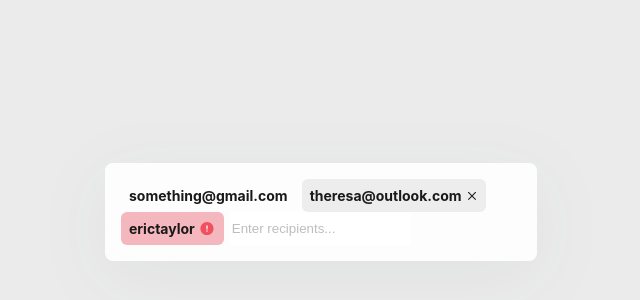
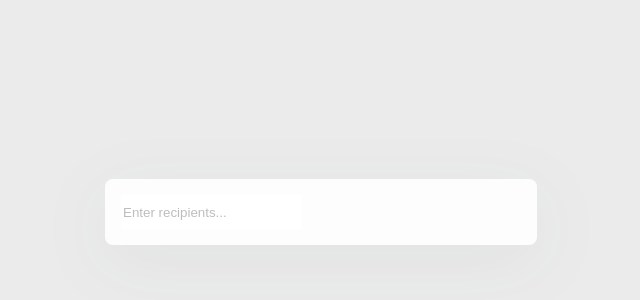
Before and after one commit to radhasatam/email-input, a React (Create React App) app: page / in a window 1280 px wide. Shown: the part 188-488 px from the top of the page, without its empty margins (319-959 px from the left). Built offline with nearby package versions, Linux system fonts and the light colour scheme.

Commit message:
Show selected tag list

```diff
--- a/src/App.tsx
+++ b/src/App.tsx
@@ -1,10 +1,11 @@
+import {useState} from 'react'
 import { Autocomplete } from "./components"
 import "./styles/global.scss"
 
 // TODO: Replace with spreadsheet values in a mocked API call
 const EMAIL_LIST = [
-  "test@gmail.com",
-  "test2@gmail.com",
+  "testemail@gmail.com",
+  "testemail2@gmail.com",
   "test3@gmail.com",
   "test4@gmail.com",
   "test5@gmail.com",
@@ -13,11 +14,14 @@ const EMAIL_LIST = [
   "test8@gmail.com",
   "test9@gmail.com",
   "test10@gmail.com",
+  "testemail1@gmail.com",
   "123@yahoo.com",
   "abc@g.com",
 ]
 
 function App() {
+  const [selected, setSelected] = useState<string[]>([])
+
   return (
     <main id="app">
       <div className="app-container">
@@ -25,6 +29,8 @@ function App() {
           id="email-input"
           placeholder="Enter recipients..."
           options={EMAIL_LIST}
+          selected={selected}
+          setSelected={setSelected}
         />
       </div>
     </main>
--- a/src/components/Autocomplete/Autocomplete.tsx
+++ b/src/components/Autocomplete/Autocomplete.tsx
@@ -1,19 +1,26 @@
 import { useState } from "react"
 import OptionsDropdown from "./OptionsDropdown"
-import OptionsList from "./OptionsList"
+import SelectedTagList from "./SelectedTagList"
 import "./autocomplete.scss"
 
 interface AutocompleteProps {
   options: string[]
   id: string
   placeholder?: string
+  selected: string[]
+  setSelected: (arg0: string[]) => void
 }
 
 const AutoComplete = (props: AutocompleteProps): JSX.Element => {
-  const { id, placeholder = "Enter a value", options } = props
+  const {
+    id,
+    placeholder = "Enter a value",
+    options,
+    selected,
+    setSelected,
+  } = props
 
   const [input, setInput] = useState("")
-  const [value, setValue] = useState<string[]>([])
   const [showOptions, setShowOptions] = useState(false)
 
   // filtered options array
@@ -34,13 +41,9 @@ const AutoComplete = (props: AutocompleteProps): JSX.Element => {
     setActiveOption(0)
   }
 
-  // const onClick = (e: React.MouseEvent<HTMLElement>) => {
-  //   console.log("selected")
-  //   setShowOptions(true)
-  // }
   const onSelectOption = (option: string) => {
-    console.log("[...value, option]", [...value, option])
-    setValue([...value, option])
+    setSelected([...selected, option])
+    setShowOptions(false)
   }
 
   const onKeyDown = (e: React.KeyboardEvent<HTMLInputElement>) => {
@@ -48,7 +51,7 @@ const AutoComplete = (props: AutocompleteProps): JSX.Element => {
     const onPressDownArrow = e.keyCode === 40
 
     if (filteredOptions.length) {
-      // TODO: Figure out scrolling issue
+      // FIXME: Figure out scrolling issue
       if (onPressUpArrow) {
         if (activeOption === 0) {
           return
@@ -63,11 +66,10 @@ const AutoComplete = (props: AutocompleteProps): JSX.Element => {
     }
   }
 
-  console.log("value", value[0])
   return (
     <div className="autocomplete">
       <div className="autocomplete__input">
-        <OptionsList />
+        <SelectedTagList tags={selected} setTags={setSelected} />
         <input
           aria-label={placeholder}
           id={id}
@@ -75,7 +77,7 @@ const AutoComplete = (props: AutocompleteProps): JSX.Element => {
           onChange={onChange}
           onKeyDown={onKeyDown}
           type="text"
-          value={value[0]}
+          value={input}
         />
       </div>
 
--- a/src/components/Autocomplete/OptionsList.tsx
+++ /dev/null
@@ -1,15 +0,0 @@
-import { ReactComponent as CloseIcon } from '../../assets/icons/close.svg'
-import { ReactComponent as ErrorIcon } from '../../assets/icons/error.svg'
-
-interface OptionsListProps {
-}
-
-const OptionsList = (props: OptionsListProps) => {
-  return <>
-    <span className="autocomplete__tags">something@gmail.com</span>
-    <span className="autocomplete__tags autocomplete__tags--styled autocomplete__tags--active">theresa@outlook.com <CloseIcon /></span>
-    <span className="autocomplete__tags autocomplete__tags--styled autocomplete__tags--error">erictaylor <ErrorIcon /></span>
-  </>
-}
-
-export default OptionsList
--- /dev/null
+++ b/src/components/Autocomplete/SelectedTagList.tsx
@@ -0,0 +1,43 @@
+import { useState } from "react"
+import { ReactComponent as CloseIcon } from "../../assets/icons/close.svg"
+// import { ReactComponent as ErrorIcon } from "../../assets/icons/error.svg"
+
+interface SelectedTagListProps {
+  tags: string[]
+  setTags: (arg0: string[]) => void
+}
+
+const SelectedTagList = (props: SelectedTagListProps) => {
+  const { tags, setTags} = props
+
+  const [hovering, setHovering] = useState<number | null>(0)
+
+  if (!tags.length) return null
+  return (
+    <>
+      {tags.map((tag, index) => {
+        let className = "autocomplete__tags"
+        const isHovered = hovering === index;
+
+        if (isHovered) {
+          className += " autocomplete__tags--styled autocomplete__tags--active"
+        }
+        return (
+          <span
+            onMouseEnter={() => setHovering(index)}
+            onMouseLeave={() => setHovering(null)}
+            className={className}
+          >
+            {tag}
+            {isHovered && <CloseIcon onClick={() => {
+              setTags(tags.filter((t)=> t !== tag))
+            }} />}
+            {/* {isError && <ErrorIcon onClick={() => console.log('TODO: remove this item')} />} */}
+          </span>
+        )
+      })}
+    </>
+  )
+}
+
+export default SelectedTagList
--- a/src/components/Autocomplete/autocomplete.scss
+++ b/src/components/Autocomplete/autocomplete.scss
@@ -16,6 +16,7 @@
     input {
       display: inline;
       border: none;
+      min-height: 32px;
 
       &:focus {
         outline: none;
@@ -59,20 +60,19 @@
   &__tags {
     font-weight: bold;
     padding: 8px;
-    margin-right: 6px;
+    margin-right: 16px;
     &--styled {
       border-radius: 6px;
+      margin-right: 0;
       display: flex;
       align-items: center;
       svg {
         margin-left: 4px;
+        cursor: pointer;
       }
     }
     &--active {
       background-color: $active-tag;
-      svg {
-        cursor: pointer;
-      }
     }
     &--error {
       background-color: $error;
```
Also changed, not shown: 1 other file (tests, documents, lock files or other folders).
